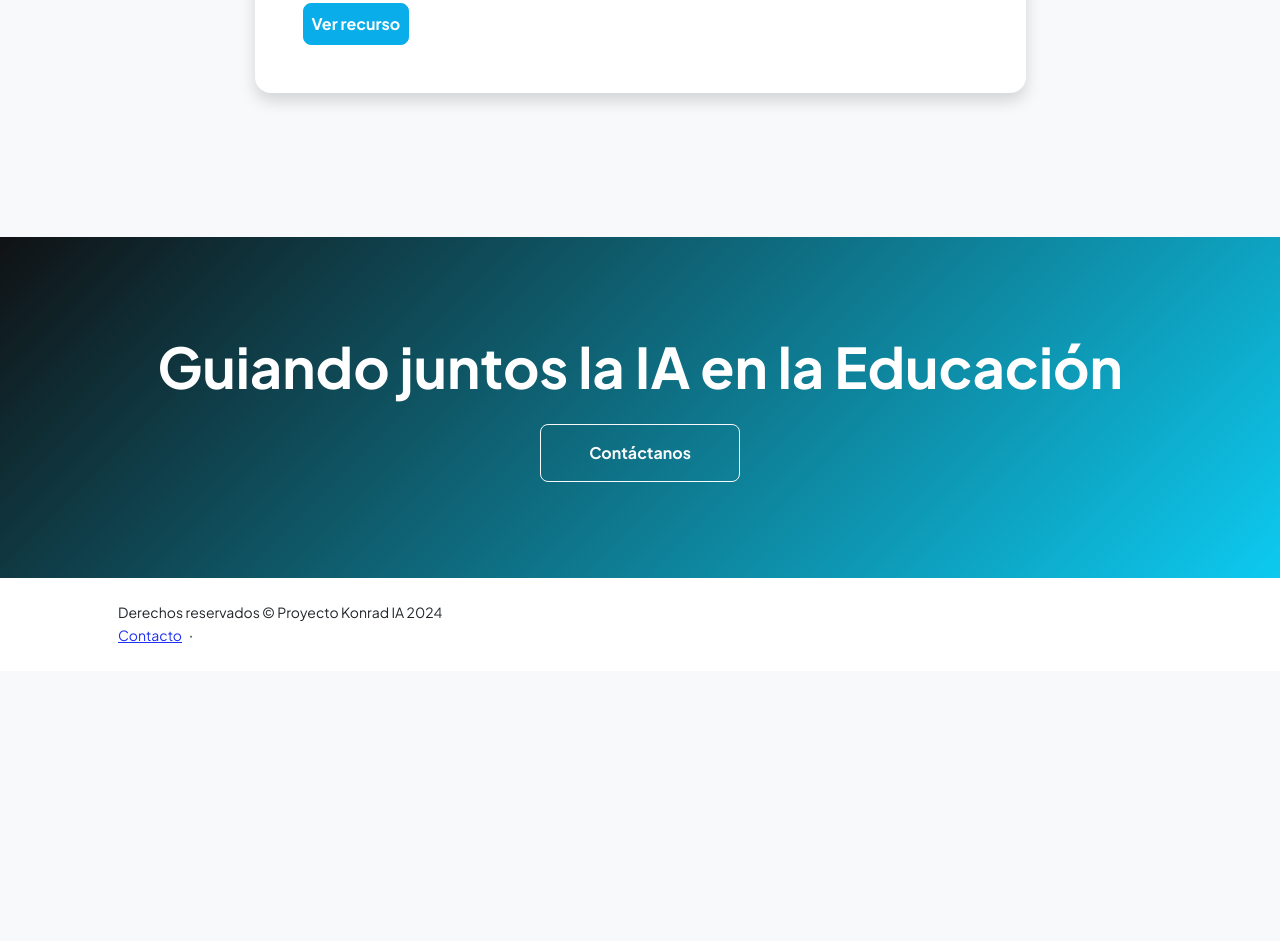
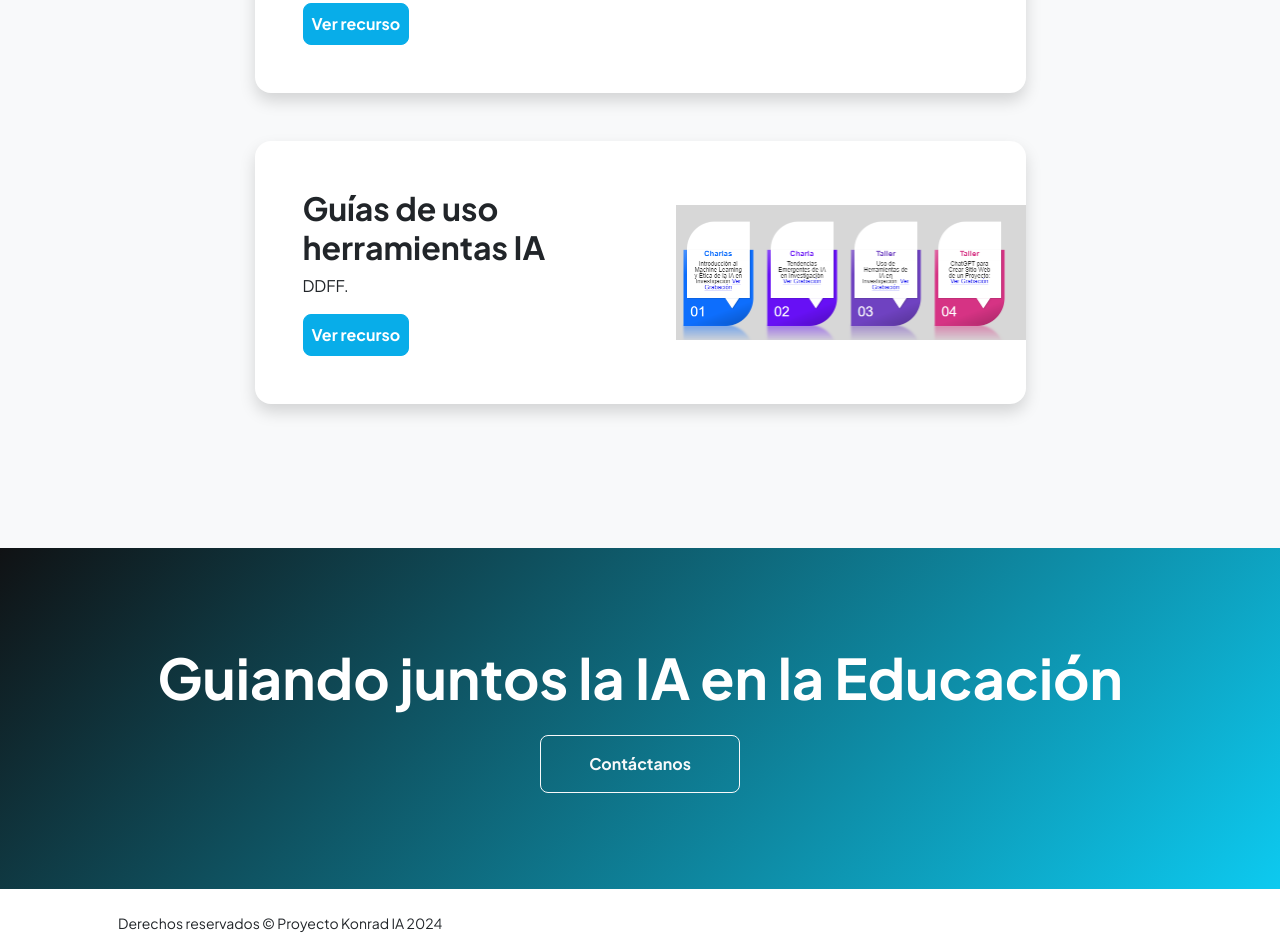
Before and after one commit to konradia/website, a plain HTML site: page recursos.html in a window 1280 px wide. Shown: the part 1170-2111 px from the top of the page. Before the commit the page ends 1841 px from the top, so only its background shows below. Drawn offline with nearby package versions, Linux system fonts and the light colour scheme.

Commit message:
Update recursos.html

```diff
--- a/recursos.html
+++ b/recursos.html
@@ -119,6 +119,23 @@
                             </div>
                         </div>
 
+                        <!-- Recurso Card 4-->
+                        <div class="card overflow-hidden shadow rounded-4 border-0 mb-5">
+                            <div class="card-body p-0">
+                                <div class="d-flex align-items-center">
+                                    <div class="p-5">
+                                        <h2 class="fw-bolder">Guías de uso herramientas IA</h2>
+                                        <p>DDFF.</p>
+                                        <a class="btn btn-primary btn-lg px-2 py-2 me-sm-3 fs-6 fw-bolder"
+                                            href="https://konradia.github.io/workshopKonradIA/#grabaciones"
+                                            target="_blank">Ver recurso</a>
+                                    </div>
+                                    <img class="img-fluid" src="assets/grabacionesworkshop1.png" alt="..." width="350px"
+                                        height="400px" />
+                                </div>
+                            </div>
+                        </div>
+
 
                     </div>
                 </div>
```
